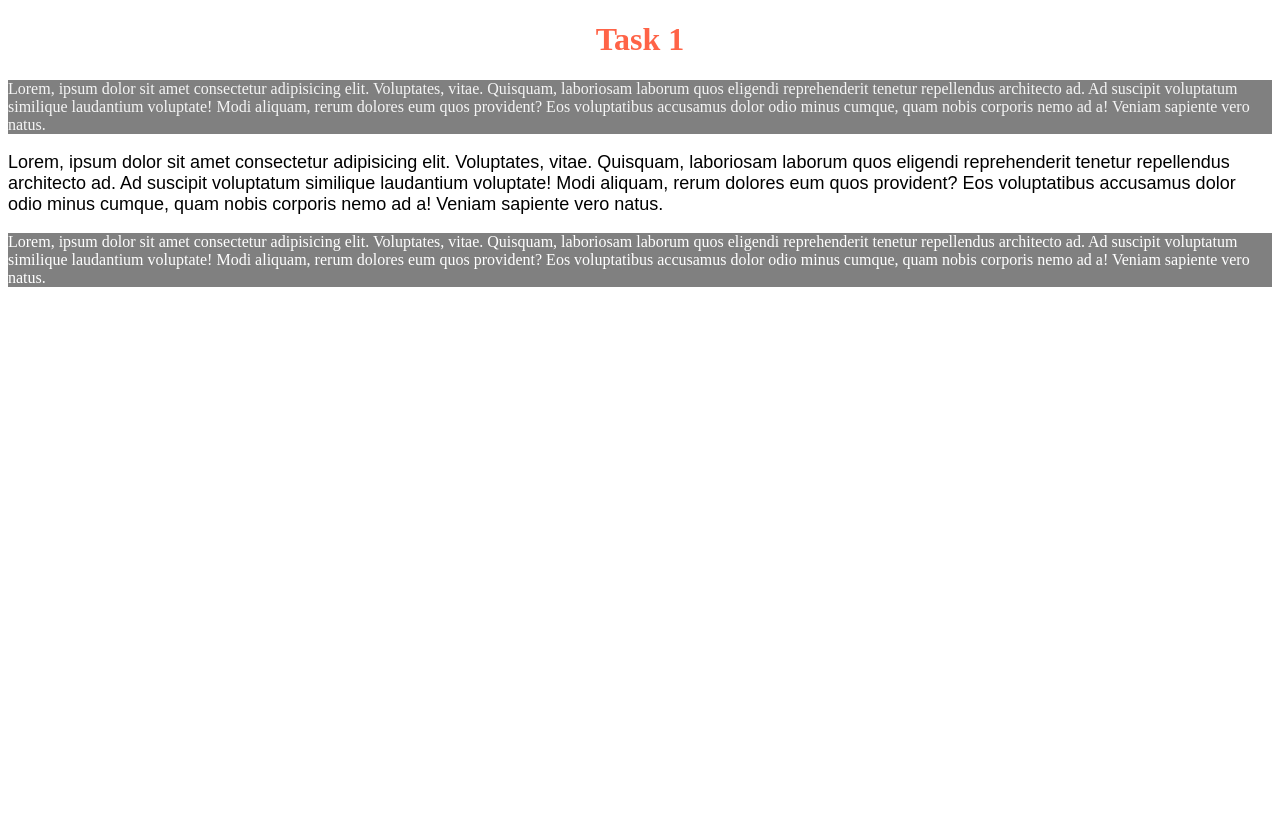
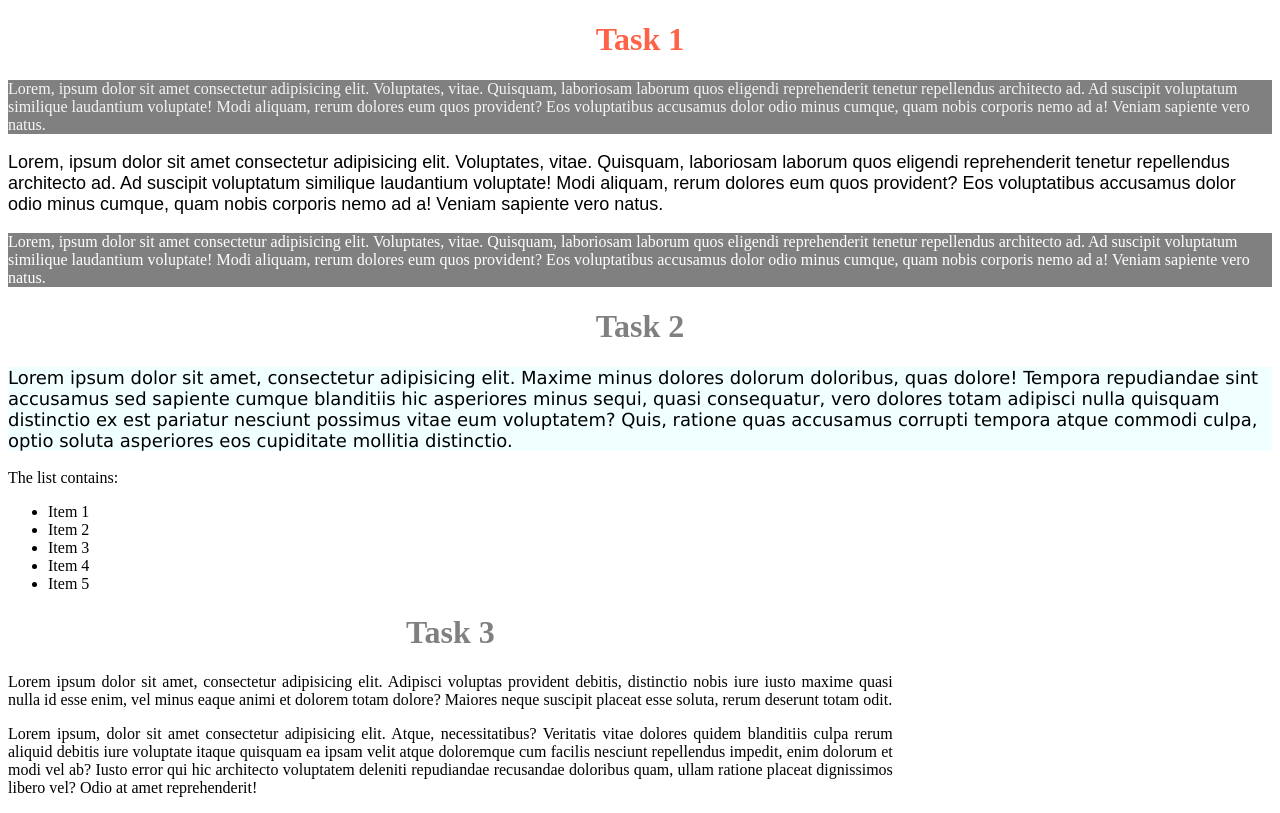
Before and after one commit to shihab01118/Module-2, a plain HTML site: page index.html in a window 1280 px wide. Drawn offline with Linux system fonts and the light colour scheme.

Commit message:
task 2 completed

```diff
--- a/index.html
+++ b/index.html
@@ -17,5 +17,20 @@
     <p class="first">Lorem, ipsum dolor sit amet consectetur adipisicing elit. Voluptates, vitae. Quisquam, laboriosam laborum quos eligendi reprehenderit tenetur repellendus architecto ad. Ad suscipit voluptatum similique laudantium voluptate! Modi aliquam, rerum dolores eum quos provident? Eos voluptatibus accusamus dolor odio minus cumque, quam nobis corporis nemo ad a! Veniam sapiente vero natus.</p>
     <p class="second">Lorem, ipsum dolor sit amet consectetur adipisicing elit. Voluptates, vitae. Quisquam, laboriosam laborum quos eligendi reprehenderit tenetur repellendus architecto ad. Ad suscipit voluptatum similique laudantium voluptate! Modi aliquam, rerum dolores eum quos provident? Eos voluptatibus accusamus dolor odio minus cumque, quam nobis corporis nemo ad a! Veniam sapiente vero natus.</p>
     <p class="third">Lorem, ipsum dolor sit amet consectetur adipisicing elit. Voluptates, vitae. Quisquam, laboriosam laborum quos eligendi reprehenderit tenetur repellendus architecto ad. Ad suscipit voluptatum similique laudantium voluptate! Modi aliquam, rerum dolores eum quos provident? Eos voluptatibus accusamus dolor odio minus cumque, quam nobis corporis nemo ad a! Veniam sapiente vero natus.</p>
+    <h1 style="text-align: center; color: gray;">Task 2</h1>
+    <p class="task2">Lorem ipsum dolor sit amet, consectetur adipisicing elit. Maxime minus dolores dolorum doloribus, quas dolore! Tempora repudiandae sint accusamus sed sapiente cumque blanditiis hic asperiores minus sequi, quasi consequatur, vero dolores totam adipisci nulla quisquam distinctio ex est pariatur nesciunt possimus vitae eum voluptatem? Quis, ratione quas accusamus corrupti tempora atque commodi culpa, optio soluta asperiores eos cupiditate mollitia distinctio.</p>
+    <span class="list">The list contains:</span>
+    <ul>
+        <li>Item 1</li>
+        <li>Item 2</li>
+        <li>Item 3</li>
+        <li>Item 4</li>
+        <li>Item 5</li>
+    </ul>
+    <div class="task3">
+        <h1 style="text-align: center; color: gray;">Task 3</h1>
+        <p class="1st">Lorem ipsum dolor sit amet, consectetur adipisicing elit. Adipisci voluptas provident debitis, distinctio nobis iure iusto maxime quasi nulla id esse enim, vel minus eaque animi et dolorem totam dolore? Maiores neque suscipit placeat esse soluta, rerum deserunt totam odit.</p>
+        <p id="2nd">Lorem ipsum, dolor sit amet consectetur adipisicing elit. Atque, necessitatibus? Veritatis vitae dolores quidem blanditiis culpa rerum aliquid debitis iure voluptate itaque quisquam ea ipsam velit atque doloremque cum facilis nesciunt repellendus impedit, enim dolorum et modi vel ab? Iusto error qui hic architecto voluptatem deleniti repudiandae recusandae doloribus quam, ullam ratione placeat dignissimos libero vel? Odio at amet reprehenderit!</p>
+    </div>
 </body>
 </html>
--- a/styles/style.css
+++ b/styles/style.css
@@ -6,3 +6,13 @@
     color: white;
     background-color: gray;
 }
+.task2 {
+    font-family: Verdana, Geneva, Tahoma, sans-serif;
+    font-size: 18px;
+    background-color: azure;
+}
+.task3 {
+    width: 70%;
+    text-align: justify;
+
+}
```
